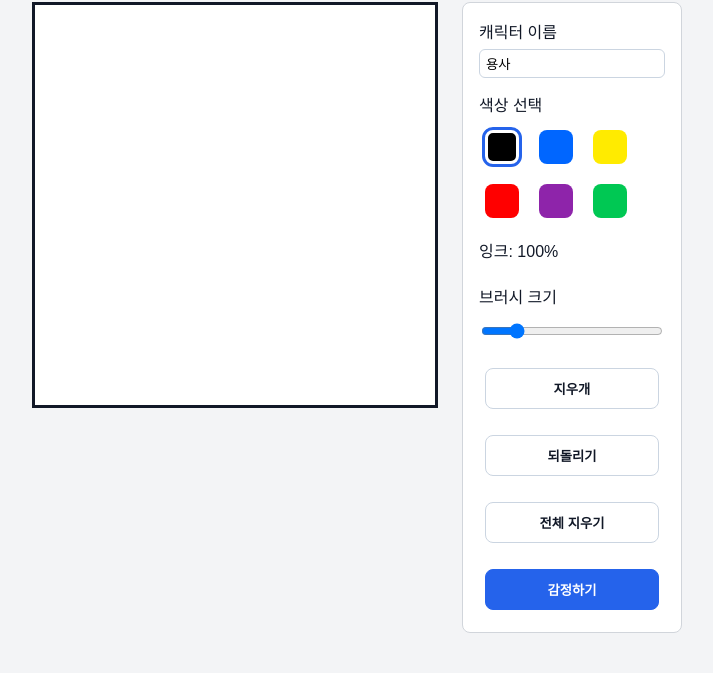
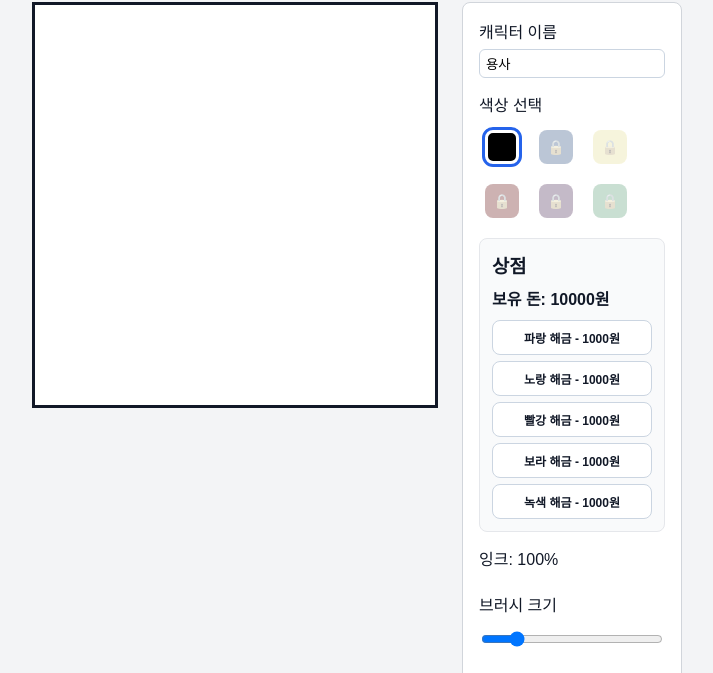
Before and after one commit to Dacon-Hackerton/doodle-hero-defense, a plain HTML site: page index.html in a window 1280 px wide. Both pictures are taken after a click on the button "시작하기". Shown: the part 126-799 px from the top of the page, without its empty margins (283-996 px from the left). Drawn offline with Linux system fonts and the light colour scheme.

Commit message:
wip: save current drawing work before main merge

```diff
--- a/index.html
+++ b/index.html
@@ -47,6 +47,33 @@
               <button type="button" class="color-btn" data-color="#ff0000" style="background-color: #ff0000;" title="빨강"></button>
               <button type="button" class="color-btn" data-color="#8e24aa" style="background-color: #8e24aa;" title="보라"></button>
               <button type="button" class="color-btn" data-color="#00c853" style="background-color: #00c853;" title="녹색"></button>
+            </div>
+          </div>
+
+          <div class="shop-section">
+            <h3>상점</h3>
+            <p id="moneyText">보유 돈: 10000원</p>
+
+            <div class="shop-items">
+              <button type="button" class="shop-color-item" data-shop-color="#0066ff" data-price="1000">
+                파랑 해금 - 1000원
+              </button>
+
+              <button type="button" class="shop-color-item" data-shop-color="#ffeb00" data-price="1000">
+                노랑 해금 - 1000원
+              </button>
+
+              <button type="button" class="shop-color-item" data-shop-color="#ff0000" data-price="1000">
+                빨강 해금 - 1000원
+              </button>
+
+              <button type="button" class="shop-color-item" data-shop-color="#8e24aa" data-price="1000">
+                보라 해금 - 1000원
+              </button>
+
+              <button type="button" class="shop-color-item" data-shop-color="#00c853" data-price="1000">
+                녹색 해금 - 1000원
+              </button>
             </div>
           </div>
 
--- a/src/css/style.css
+++ b/src/css/style.css
@@ -512,3 +512,62 @@ input {
 .battle-slot-card.cooldown .battle-slot-cooldown {
   display: flex;
 }
+
+.shop-section {
+  padding: 12px;
+  border: 1px solid #e5e7eb;
+  border-radius: 8px;
+  background-color: #f9fafb;
+  text-align: left;
+}
+
+.shop-section h3 {
+  margin: 0 0 8px;
+}
+
+#moneyText {
+  margin: 0 0 10px;
+  font-weight: bold;
+  color: #111827;
+}
+
+.shop-items {
+  display: flex;
+  flex-direction: column;
+  gap: 6px;
+}
+
+.shop-color-item {
+  width: 100%;
+  margin: 0;
+  padding: 8px;
+  font-size: 12px;
+}
+
+.shop-color-item.purchased {
+  background-color: #dcfce7;
+  border-color: #22c55e;
+  color: #166534;
+}
+
+.shop-color-item:disabled {
+  cursor: not-allowed;
+  opacity: 0.65;
+}
+
+.color-btn.locked {
+  opacity: 0.35;
+  filter: grayscale(70%);
+  cursor: not-allowed;
+  position: relative;
+}
+
+.color-btn.locked::after {
+  content: "🔒";
+  position: absolute;
+  inset: 0;
+  display: flex;
+  align-items: center;
+  justify-content: center;
+  font-size: 14px;
+}
--- a/src/js/drawing/DrawingCanvas.js
+++ b/src/js/drawing/DrawingCanvas.js
@@ -59,6 +59,10 @@ export class DrawingCanvas {
 
     this.colorButtons.forEach((button) => {
       button.addEventListener("click", () => {
+        if (button.disabled || button.classList.contains("locked")) {
+          return;
+        }
+
         this.selectColor(button);
       });
     });
--- a/src/js/main.js
+++ b/src/js/main.js
@@ -25,6 +25,7 @@ document.addEventListener("DOMContentLoaded", async () => {
   const saveSlotButton = document.getElementById("saveSlotButton");
   const slotButtons = document.querySelectorAll(".character-slot");
   const battleSlotButtons = document.querySelectorAll(".battle-slot-card");
+  const shopColorButtons = document.querySelectorAll(".shop-color-item");
 
   battleSlotButtons.forEach((button) => {
     button.addEventListener("click", () => {
@@ -47,8 +48,12 @@ document.addEventListener("DOMContentLoaded", async () => {
   let isStageClearReplacementMode = false;
   let isHandlingStageClear = false;
   let fallenCharacter = null;
+  let money = 10000;
+  let unlockedColors = ["#000000"];
 
   const hasSavedSlotData = await loadSavedRunData();
+
+  renderShopState({ money, unlockedColors });
 
   if (hasSavedSlotData) {
     showScreen("judgeScreen");
@@ -73,6 +78,28 @@ document.addEventListener("DOMContentLoaded", async () => {
 
     currentJudgeManager.renderResult(currentCharacter);
     showScreen("judgeScreen");
+  });
+
+  shopColorButtons.forEach((button) => {
+    button.addEventListener("click", () => {
+      const color = button.dataset.shopColor;
+      const price = Number(button.dataset.price);
+
+      if (unlockedColors.includes(color)) {
+          return;
+      }
+
+      if (money < price) {
+        alert("돈이 부족합니다.");
+        return;
+      }
+
+      money -= price;
+      unlockedColors.push(color);
+
+      renderShopState({ money, unlockedColors });
+      saveCurrentRunData();
+    });
   });
 
   bindClick(saveSlotButton, "saveSlotButton", () => {
@@ -308,10 +335,12 @@ document.addEventListener("DOMContentLoaded", async () => {
         return false;
       }
 
-      currentStage = savedRundData.currentStage ?? 1;
+      currentStage = savedRunData.currentStage ?? 1;
       isStageClearReplacementMode = savedRunData.isStageClearReplacementMode ?? false;
       characterSlots = savedRunData.characterSlots ?? [null, null, null];
       selectedSlotIndex = savedRunData.selectedSlotIndex ?? null;
+      money = savedRunData.money ?? 10000;
+      unlockedColors = savedRunData.unlockedColors ?? ["#000000"];
 
       const hasSlotCharacter = characterSlots.some(
         (character) => character !== null,
@@ -340,7 +369,7 @@ document.addEventListener("DOMContentLoaded", async () => {
       console.log("저장된 슬롯 데이터 불러오기 완료");
       return true;
     } catch (error) {
-      alert("먼저 캐릭터를 그리고 감정해주세요.");
+      console.warn("저장된 플레이 데이터를 불러오지 못했습니다.", error);
       return false;
     }
   }
@@ -353,6 +382,8 @@ document.addEventListener("DOMContentLoaded", async () => {
         selectedSlotIndex,
         fallenCharacter,
         isStageClearReplacementMode,
+        money,
+        unlockedColors,
         savedAt: Date.now(),
       });
 
@@ -602,3 +633,37 @@ function bindClick(button, id, handler) {
 
   button.addEventListener("click", handler);
 }
+
+function renderShopState({ money, unlockedColors }) {
+  const moneyText = document.getElementById("moneyText");
+  const shopColorButtons = document.querySelectorAll(".shop-color-item");
+  const colorButtons = document.querySelectorAll(".color-btn");
+
+  if (moneyText) {
+    moneyText.textContent = `보유 돈: ${money}원`;
+  }
+
+  colorButtons.forEach((button) => {
+    const color = button.dataset.color;
+    const isUnlocked = unlockedColors.includes(color);
+
+    button.classList.toggle("locked", !isUnlocked);
+    button.disabled = !isUnlocked;
+  });
+
+  shopColorButtons.forEach((button) => {
+    const color = button.dataset.shopColor;
+    const price = Number(button.dataset.price);
+    const isPurchased = unlockedColors.includes(color);
+
+    if (isPurchased) {
+      button.textContent = "구매 완료";
+      button.classList.add("purchased");
+      button.disabled = true;
+      return;
+    }
+
+    button.classList.remove("purchased");
+    button.disabled = money < price;
+  });
+}
```
